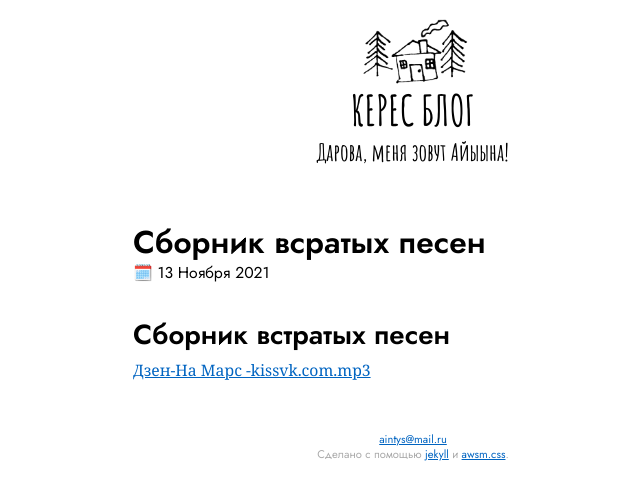
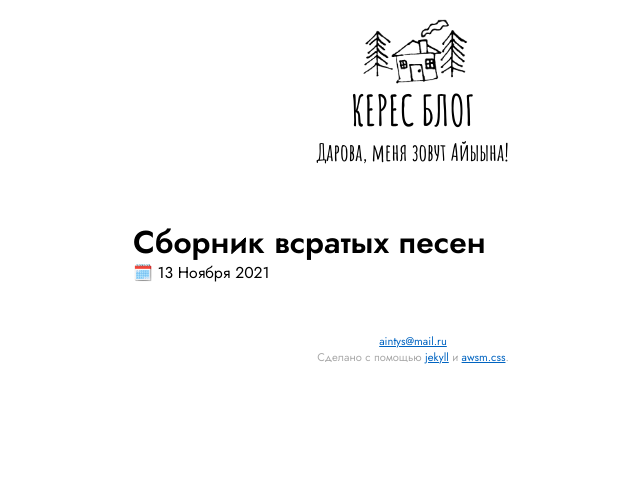
Before and after one commit to keresm/keresaina.github.io, a Jekyll site: the page built from _posts/2021-11-13-playlist.md, in a window 1280 px wide. Shown: the top 500 px of the page, without its empty margins (227-867 px from the left). Built offline with Jekyll 4.4.1, drawn with Linux system fonts in a browser that asks for light colours.

Commit message:
Update 2021-11-13-playlist.md

```diff
--- a/_posts/2021-11-13-playlist.md
+++ b/_posts/2021-11-13-playlist.md
@@ -2,9 +2,8 @@
 layout: post
 title:  "Сборник всратых песен"
 date:   2021-11-13 07:41:13 +0900
-image_cover: '??'
+image_cover: ''
 ---
 
-## Сборник встратых песен
 
-[Дзен-На Марс -kissvk.com.mp3](Дзен-На Марс -kissvk.com.mp3)
+<audio ref='На марс' src="/Дзен-На Марс -kissvk.com.mp3" autoPlay loop></audio>
```
